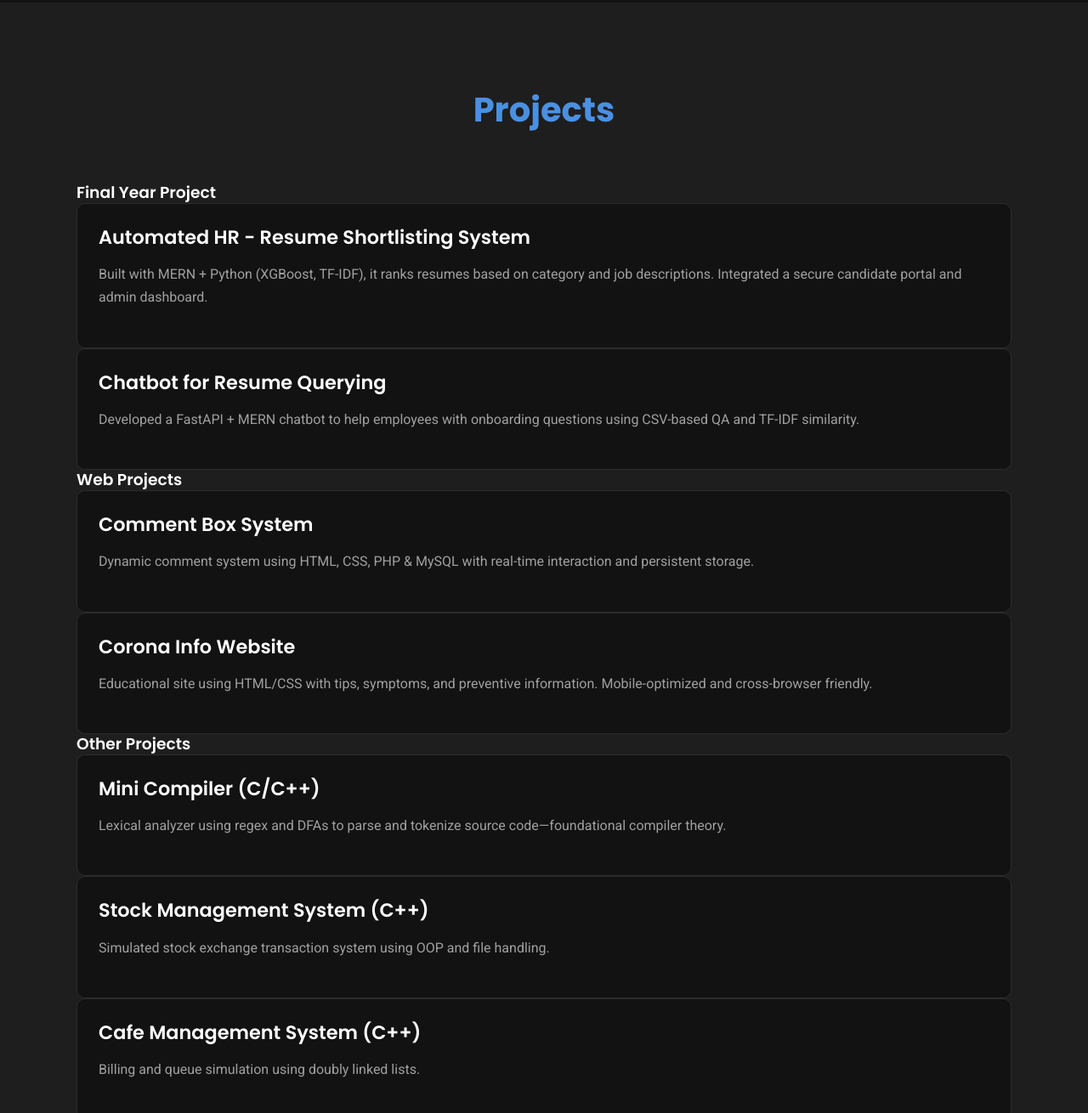
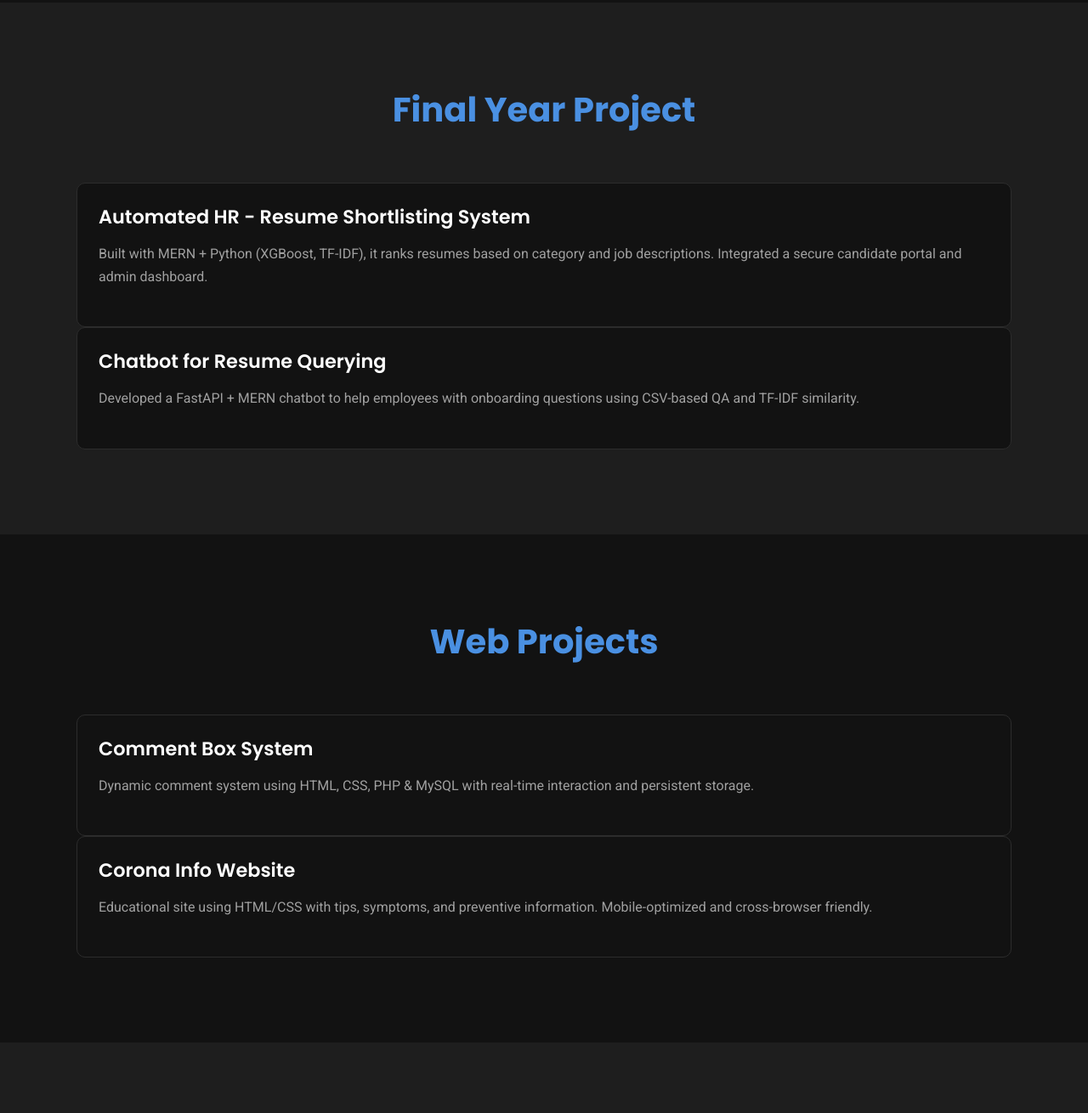
Before and after one commit to muhammadmugheesahmed/portfolio, a plain HTML site: page index.html in a window 1280 px wide. Shown: the part 2906-4216 px from the top of the page at 85% size. Drawn offline with Linux system fonts and the light colour scheme.

Commit message:
projects
Signed-off-by: Mughees39 <mugheesahmad39@gmail.com>

```diff
--- a/index.html
+++ b/index.html
@@ -141,13 +141,10 @@
         </div>
       </section>
 
-      <section id="projects" class="section bg-light">
+    <!-- Final Year Project Section -->
+<section id="final-year-project" class="section bg-light">
   <div class="container">
-    <h2 class="section-title">Projects</h2>
-
-    <!-- Final Year Project -->
-    <div class="projects-category">
-      <h3 class="section-subtitle">Final Year Project</h3>
+    <h2 class="section-title">Final Year Project</h2>
     <div class="project-card">
       <div class="project-info">
         <h3>Automated HR - Resume Shortlisting System</h3>
@@ -165,10 +162,12 @@
       </div>
     </div>
   </div>
+</section>
 
-    <!-- Web Projects -->
-    <div class="projects-category">
-      <h3 class="section-subtitle">Web Projects</h3>
+<!-- Web Projects Section -->
+<section id="web-projects" class="section">
+  <div class="container">
+    <h2 class="section-title">Web Projects</h2>
     <div class="project-card">
       <div class="project-info">
         <h3>Comment Box System</h3>
@@ -186,10 +185,12 @@
       </div>
     </div>
   </div>
+</section>
 
-    <!-- Other Projects -->
-    <div class="projects-category">
-      <h3 class="section-subtitle">Other Projects</h3>
+<!-- Other Projects Section -->
+<section id="other-projects" class="section bg-light">
+  <div class="container">
+    <h2 class="section-title">Other Projects</h2>
     <div class="project-card">
       <div class="project-info">
         <h3>Mini Compiler (C/C++)</h3>
@@ -244,7 +245,6 @@
         <p>
           IR-sensor-based counter for small-scale visitor monitoring.
         </p>
-        </div>
       </div>
     </div>
   </div>
```
Lines whose indentation alone changed are shown as unchanged.
